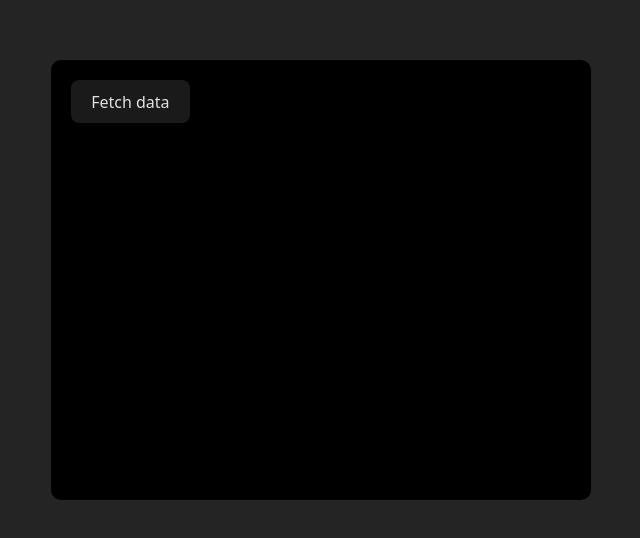
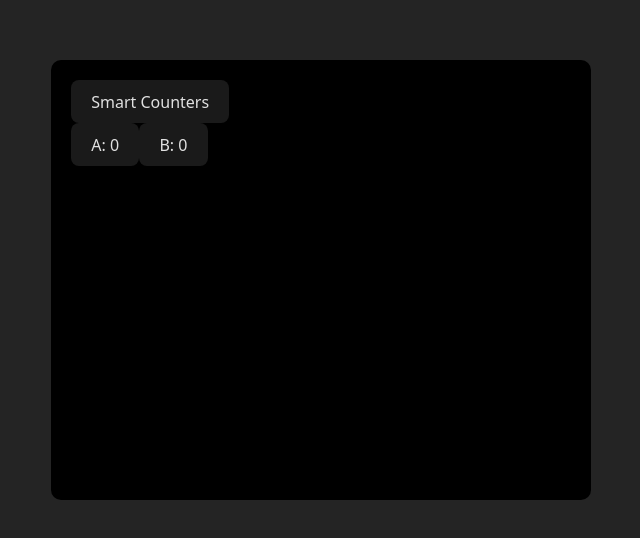
Before and after one commit to mbob72/starta-frontend_pro-0425, a React (Vite) app in the folder lesson_34/: page / in a window 1280 px wide. Shown: the part 128-666 px from the top of the page, without its empty margins (319-959 px from the left). Built offline with nearby package versions, Linux system fonts and the light colour scheme.

Commit message:
useContext: smart counters

```diff
--- a/lesson_34/src/App.jsx
+++ b/lesson_34/src/App.jsx
@@ -1,7 +1,6 @@
 import {useState} from 'react'
 import './App.scss'
-import {ScrollListener} from "./ScrollListener.jsx";
-import {ApiFetch} from "./ApiFetch.jsx";
+import SmartCounters from "./SmartCounters.jsx";
 
 
 function App() {
@@ -11,8 +10,8 @@ function App() {
 
     return (
         <div className="form-block">
-            <button onClick={() => setStart(!start)}>Fetch data</button>
-            {start && <ApiFetch />}
+            <button onClick={() => setStart(!start)}>Smart Counters</button>
+            <SmartCounters />
         </div>
     )
 }
--- /dev/null
+++ b/lesson_34/src/SmartCounters.jsx
@@ -0,0 +1,19 @@
+import { useState } from 'react'
+function CounterA() {
+    const [count, setCount] = useState(0);
+    return <button onClick={() => setCount(count + 1)}>A: {count}</button>;
+}
+
+function CounterB() {
+    const [count, setCount] = useState(0);
+    return <button onClick={() => setCount(count + 1)}>B: {count}</button>;
+}
+
+export default function SmartCounters() {
+    return (
+        <div>
+            <CounterA />
+            <CounterB />
+        </div>
+    );
+}
```
